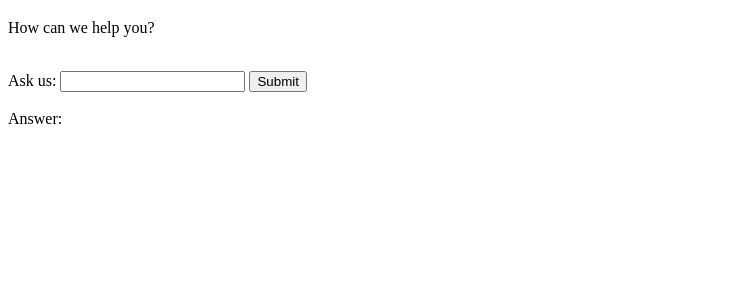
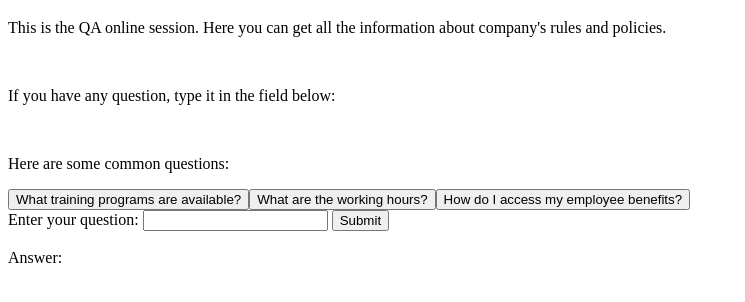
Before and after one commit to ahmedavid/db_hackaton, a Flask app: template client/artem/templates/index.html in a window 1280 px wide. Shown: the top 302 px of the page, without its empty margins (0-745 px from the left). Run offline with Flask 3, Linux system fonts and the light colour scheme; the template is opened without the code that fills it, so the values that code supplies are empty; parts of the project's set-up code (start-up, migrations or seed data) failed here and were passed over.

Commit message:
added 3 questions

```diff
--- a/client/artem/main.py
+++ b/client/artem/main.py
@@ -10,7 +10,7 @@ templates = Jinja2Templates(directory="templates")
 
 # Main page
 @app.get("/")
-async def read_root(request: Request, message='Welcome to Deutsche Bank support center!'):
+async def read_root(request: Request, message='Welcome Deutsche Bank support Center!'):
     return templates.TemplateResponse('index.html', {"request": request, 'message': message})
 
 @app.post("/solve")
--- a/client/artem/static/script.js
+++ b/client/artem/static/script.js
@@ -1,8 +1,56 @@
 document.addEventListener("DOMContentLoaded", function() {
     const welcomeText = document.getElementById("welcomeText");
+    const supportBtn = document.querySelector("#supportBtn")
+    supportBtn.style.display = "none"
     setTimeout(() => {
         welcomeText.style.opacity = 1;
     }, 100); // Delay to allow the DOM to fully load
+
+    const questions = [
+        "What is the company's dress code policy?",
+        "How can I request time off?",
+        "What are the working hours?",
+        "How do I access my employee benefits?",
+        "What is the company policy on remote work?",
+        "How do I report a technical issue?",
+        "Where can I find the employee handbook?",
+        "What is the process for submitting expense reports?",
+        "How do I enroll in the company's health insurance plan?",
+        "What is the procedure for filing a complaint?",
+        "How do I reset my company email password?",
+        "What are the safety protocols in the office?",
+        "How can I update my personal information?",
+        "What training programs are available?",
+        "How do I contact HR?",
+        "What is the company's policy on social media usage?",
+        "How do I book a meeting room?",
+        "What are the guidelines for using the company gym?",
+        "How can I participate in the company's volunteer programs?",
+        "What are the company's core values?"
+    ];
+
+    function getRandomQuestions() {
+        const shuffled = questions.sort(() => 0.5 - Math.random());
+        return shuffled.slice(0, 3);
+    }
+
+    function displayRandomQuestions() {
+        const randomQuestionsContainer = document.getElementById('randomQuestions');
+        const randomQuestions = getRandomQuestions();
+
+        randomQuestions.forEach(question => {
+            const button = document.createElement('button');
+            button.className = 'random-question';
+            button.textContent = question;
+            button.onclick = () => {
+                document.getElementById('question').value = question;
+                sendQuery(question);
+            };
+            randomQuestionsContainer.appendChild(button);
+        });
+    }
+
+    displayRandomQuestions();
 });
 
 document.addEventListener("DOMContentLoaded", function() {
@@ -39,8 +87,13 @@ function sendQuery(query) {
             // Log the received data to inspect its structure
             console.log('Data received:', data);
 
+
+            if(data.includes("Don't know") || data.includes("I'am not sure") || data.includes("don't know") || data.includes("I'm not sure")){
+                supportBtn.style.display = "block"
+            }
+
             // Update this line according to the structure of the received data
-            const answer = data || "Your question is not very easy to answer... Could you ask in some other way?";
+            const answer = data || "No answer found";
             console.log('Parsed answer:', answer);
 
             const answerDiv = document.getElementById('answer');
@@ -54,7 +107,7 @@ function sendQuery(query) {
 function typeEffect(element, text) {
     element.innerHTML = "";
     let i = 0;
-    const speed = 10; // typing speed in milliseconds
+    const speed = 50; // typing speed in milliseconds
     function typeWriter() {
         if (i < text.length) {
             element.innerHTML += text.charAt(i);
--- a/client/artem/templates/index.html
+++ b/client/artem/templates/index.html
@@ -8,15 +8,24 @@
 <body>
     <h3 id="welcomeText">{{ message }}</h3>
     <script src="/static/script.js"></script>
-    <p id="description">How can we help you?</p>
+    <p id="description">This is the QA online session.
+        Here you can get all the information about company's rules and policies.</p>
     <br>
+    <p id="description">If you have any question, type it in the field below:</p>
+    <br>
+    <div id="container">
+        <div id="randomQuestions">
+            <p>Here are some common questions:</p>
+        </div>
         <form id="questionForm" method="post">
-        <label for="question">Ask us:</label>
+            <label for="question">Enter your question:</label>
             <input type="text" id="question" name="question" required>
             <button type="submit">Submit</button>
         </form>
         <br>
         <label for="answer">Answer:</label>
         <div id="answer" class="answer-field"></div>
+        <button id="supportBtn" type="button">Contact live-assistant</button>
+    </div>
 </body>
 </html>
```
Also changed, not shown: client/artem/static/style.css (+38 -0 lines), 1 other file. Lines whose indentation alone changed are shown as unchanged.
